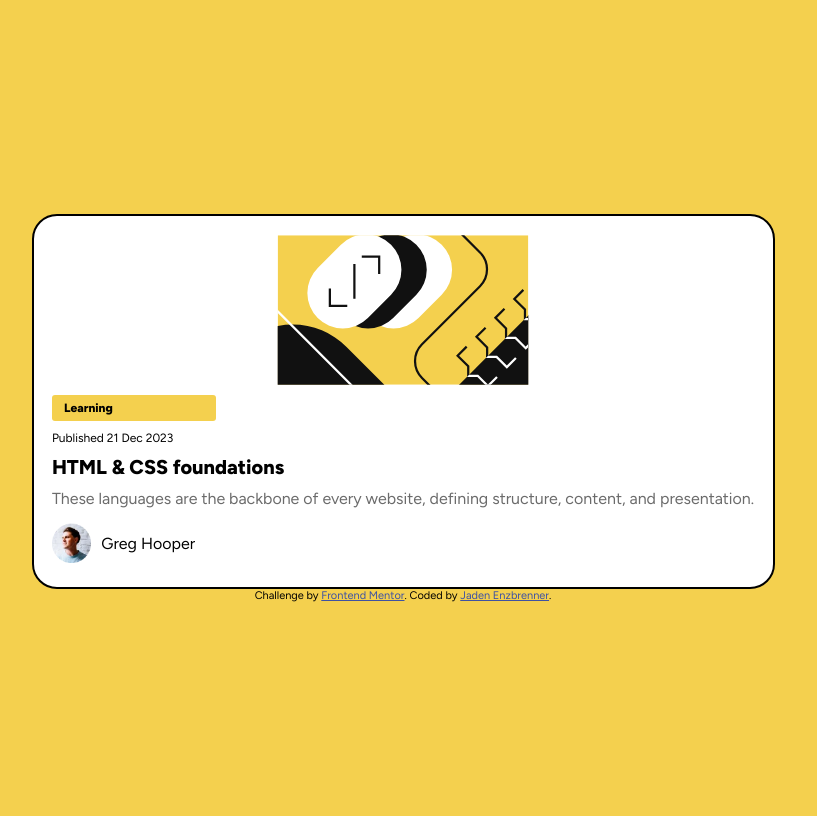
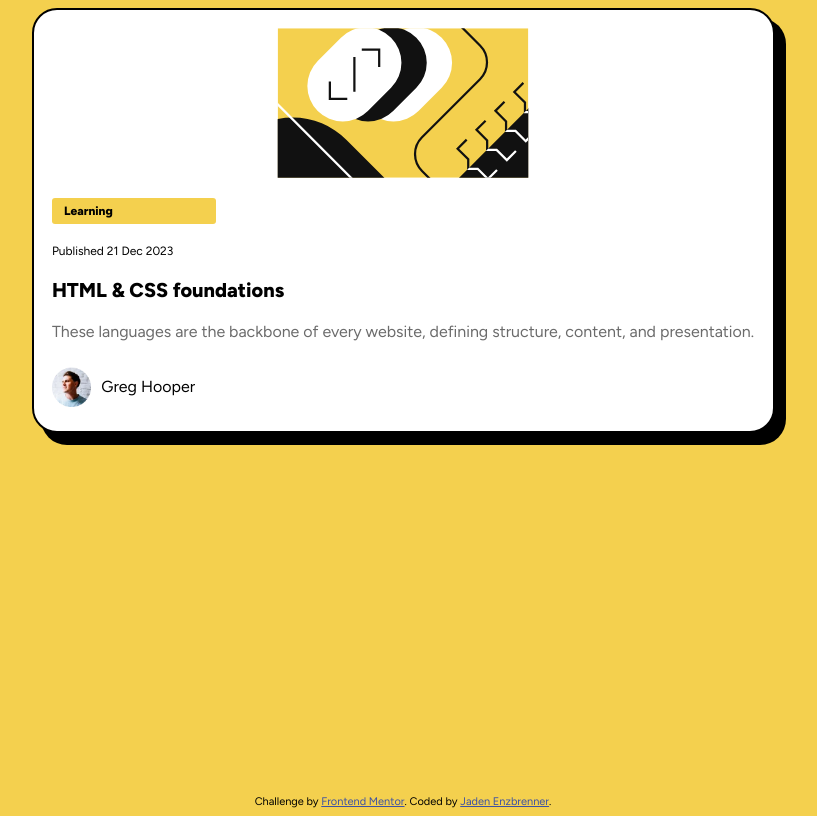
Before and after one commit to jadenenz/blog-preview-card, a plain HTML site: page index.html in a window 1280 px wide. Shown: the whole page, without its empty margins (237-1054 px from the left). Drawn offline with Linux system fonts and the light colour scheme.

Commit message:
fixed img alignment for 320px width, pushed attribution to bottom of page

```diff
--- a/index.html
+++ b/index.html
@@ -26,6 +26,7 @@
       .attribution {
         font-size: 11px;
         text-align: center;
+        margin-top: auto;
       }
       .attribution a {
         color: hsl(228, 45%, 44%);
@@ -43,16 +44,20 @@
 
       .preview-container {
         background-color: hsl(0, 0%, 100%);
+        margin: 0 20px;
         padding: 1.15em;
         border-radius: 25px;
         border: 2px solid black;
         display: flex;
+        -webkit-box-shadow: 10px 11px 0px 1px rgba(0, 0, 0, 1);
+        -moz-box-shadow: 10px 11px 0px 1px rgba(0, 0, 0, 1);
+        box-shadow: 10px 11px 0px 1px rgba(0, 0, 0, 1);
       }
 
       .inner-content {
         display: flex;
         flex-direction: column;
-        gap: 10px;
+        gap: 20px;
       }
 
       .tag {
```
